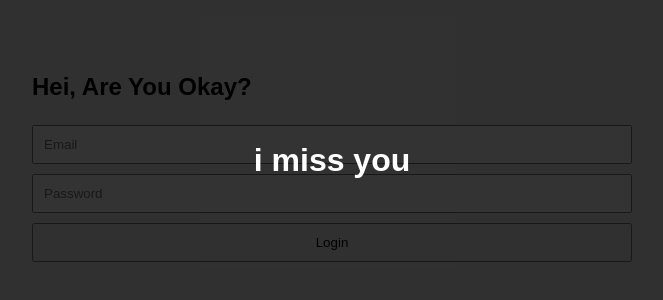
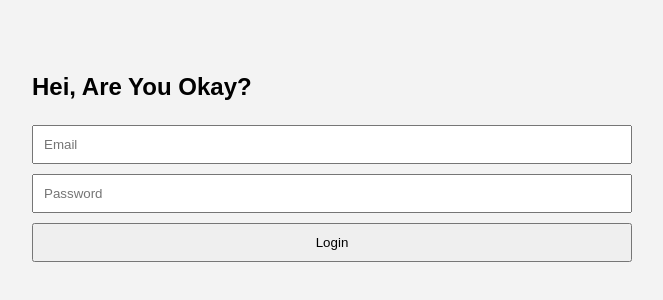
Before and after one commit to ziron666/testing2, a plain HTML site: page index.html in a window 1280 px wide. Shown: the part 240-540 px from the top of the page, without its empty margins (308-971 px from the left). Drawn offline with Linux system fonts and the light colour scheme; no server answers.

Commit message:
Update index.html

```diff
--- a/index.html
+++ b/index.html
@@ -261,7 +261,7 @@ auth.onAuthStateChanged(user => {
       });
     });
   </script>
-<div id="missYou" style="display:none; position:fixed; top:0; left:0; right:0; bottom:0; background:#000000cc; color:white; display:flex; align-items:center; justify-content:center; font-size:2em; font-weight:bold; z-index:9999;">
+<div id="missYou" style="display:none; position:fixed; top:0; left:0; right:0; bottom:0; background:#000000cc; color:white; align-items:center; justify-content:center; font-size:2em; font-weight:bold; z-index:9999;">
   i miss you
 </div>
 </body>
```
